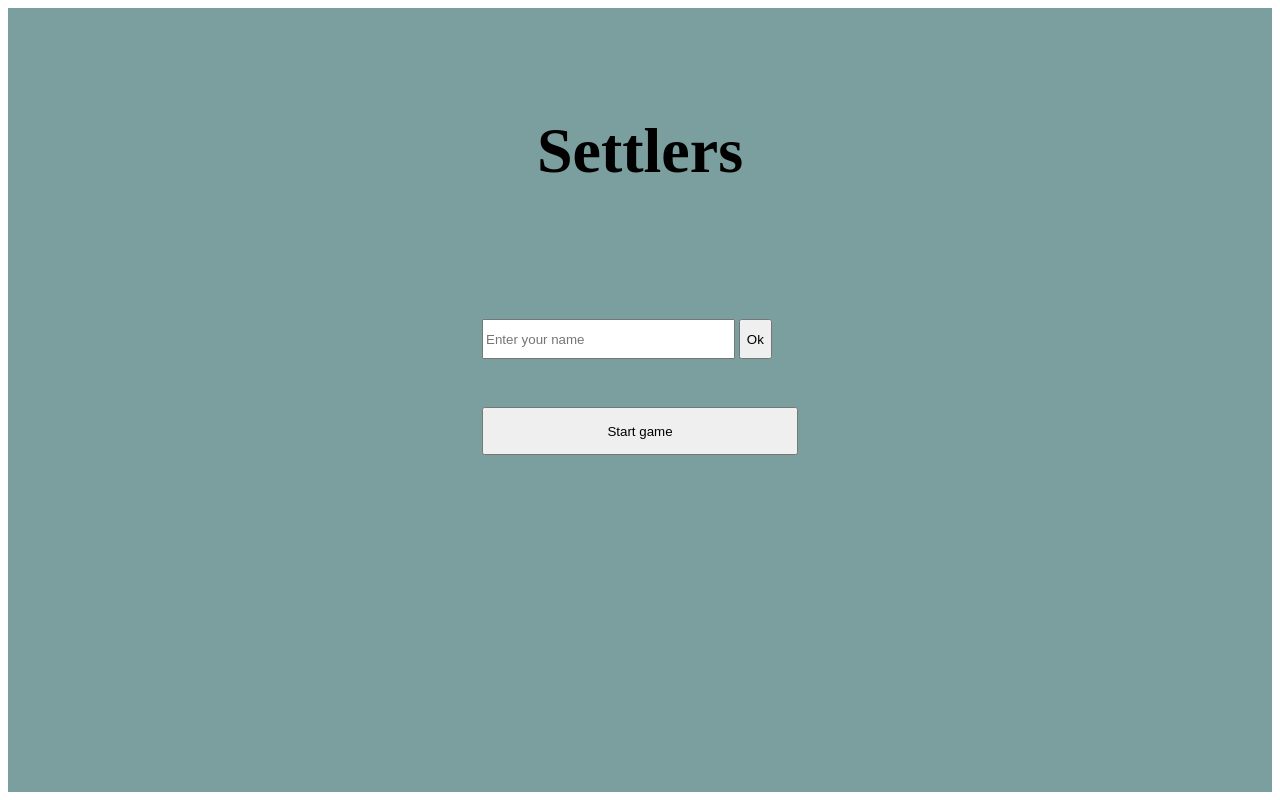
After one commit to flackbash/settlers-frontend, a Python web app: template templates/lobby.html in a window 1280 px wide. The commit adds this page. Run offline with Jinja, Linux system fonts and the light colour scheme; the template is opened without the code that fills it, so the values that code supplies are empty.

Commit message:
Add a first implementation of the lobby

```diff
--- a/static/settlers.css
+++ b/static/settlers.css
@@ -631,3 +631,48 @@ ol.odd {
 .hex .green.settlement::before {
     border-color: transparent transparent var(--player4-color) transparent;
 }
+
+/* end colors */
+/* ----------------------------------------- */
+/* ----------------------------------------- */
+/* begin lobby */
+
+.lobby-container {
+    position: relative;
+    width: 100%;
+    height: 100%;
+    background: var(--background-color);
+}
+.lobby-container .header {
+    padding-top: 5%;
+    margin: auto;
+    width: 25%;
+    text-align: center;
+    font-size: 2em;
+}
+
+.player-id {
+    margin: auto;
+    width: 25%;
+    padding-top: 7%;
+    height: 2.5em;
+}
+.player-id input {
+    width: 80%;
+    height: 100%;
+
+}
+.player-id button {
+    height: 100%;
+}
+
+.start-game {
+    margin: auto;
+    width: 25%;
+    height: 3em;
+    padding-top: 3em;
+}
+.start-game button {
+    width: 100%;
+    height: 100%;
+}
--- a/static/settlers.js
+++ b/static/settlers.js
@@ -1,6 +1,7 @@
 // ---------------------- Global variables -------------------------------------
 // URLs
 var basePath = window.location.pathname.replace(/\/$/, "") + "/";
+var URL_SET_PLAYER_NAME = basePath + "set_player_name";
 var URL_DRAW_RESOURCE = basePath + "draw_resource_card";
 var URL_DRAW_DEVELOPMENT = basePath + "draw_development_card";
 var URL_DISCARD_RESOURCE = basePath + "discard_resource_card";
@@ -14,7 +15,6 @@ var playerColorNames = ["blue", "red", "yellow", "green"]
 var playerColors = ["#0a1eb0", "#6f1515", "#f6b20c", "#7cf022"]
 
 // Player variables
-// TODO: Adjust player id and color. Where to store it and how to retrieve it?
 var playerId = "p1";
 var playerIndex = 0;
 var playerColorName = playerColorNames[playerIndex];
@@ -24,7 +24,39 @@ var playerColor = playerColors[playerIndex];
 var selectedToken = '';  // empty or one of: {road, village, city}
 
 
-// ---------------------- Functions -------------------------------------------
+// ---------------- Lobby Functions -------------------------------------------
+
+/*
+ * Submit the player name and receive player color.
+ */
+function submitPlayerName() {
+  var chosenPlayerName = $(".player-id input").val()
+  var params = {"player_id": chosenPlayerName};
+  params = $.param(params);
+  var url = URL_SET_PLAYER_NAME + "?" + params;
+
+  $.getJSON(url, function(jsonObj) {
+    if (jsonObj.length == 0) return;
+    // TODO: Handle case that result is empty (= invalid player name)
+
+    playerId = chosenPlayerName;
+    playerIndex = jsonObj["player-index"];
+    playerColorName = playerColorNames[playerIndex];
+    playerColor = playerColors[playerIndex];
+    // TODO: Display player color
+  });
+}
+
+/*
+ * Start the game: Send request to server and draw resulting world.
+ */
+function startGame() {
+  console.log("Start game");
+  // TODO: Implement
+}
+
+// ---------------- Ingame Functions ------------------------------------------
+
 /*
  * Send request to server to draw a resource card and display the result.
  */
--- /dev/null
+++ b/templates/lobby.html
@@ -0,0 +1,25 @@
+<html>
+  <head>
+    <title>Settlers</title>
+    <meta http-equiv="Content-Type" content="text/html; charset=utf-8" />
+    <link rel="stylesheet" type="text/css" href="static/settlers.css"/>
+    <link rel="icon" type="image/x-icon" href="static/img/favicon.ico">
+    <script src="static/jquery-2.1.4.min.js"></script>
+    <script src="static/settlers.js"></script>
+  </head>
+
+  <body>
+    <div class="lobby-container">
+        <div class="header">
+            <h1>Settlers</h1>
+        </div>
+        <div class="player-id">
+            <input type="text" placeholder="Enter your name">
+            <button onclick="submitPlayerName()">Ok</button>
+        </div>
+        <div class="start-game">
+            <button onclick="startGame()">Start game</button>
+        </div>
+    </div>
+  </body>
+</html>
```
